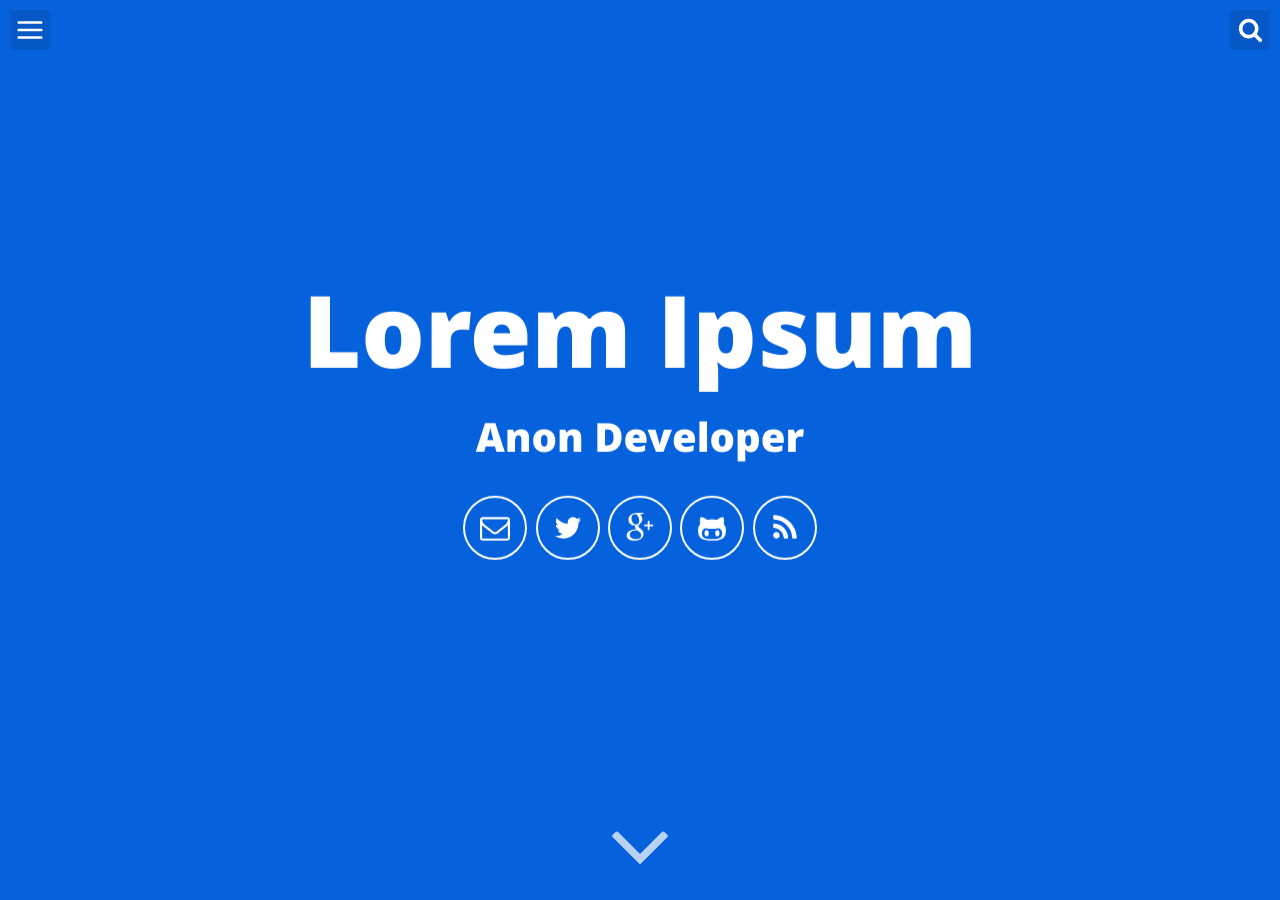
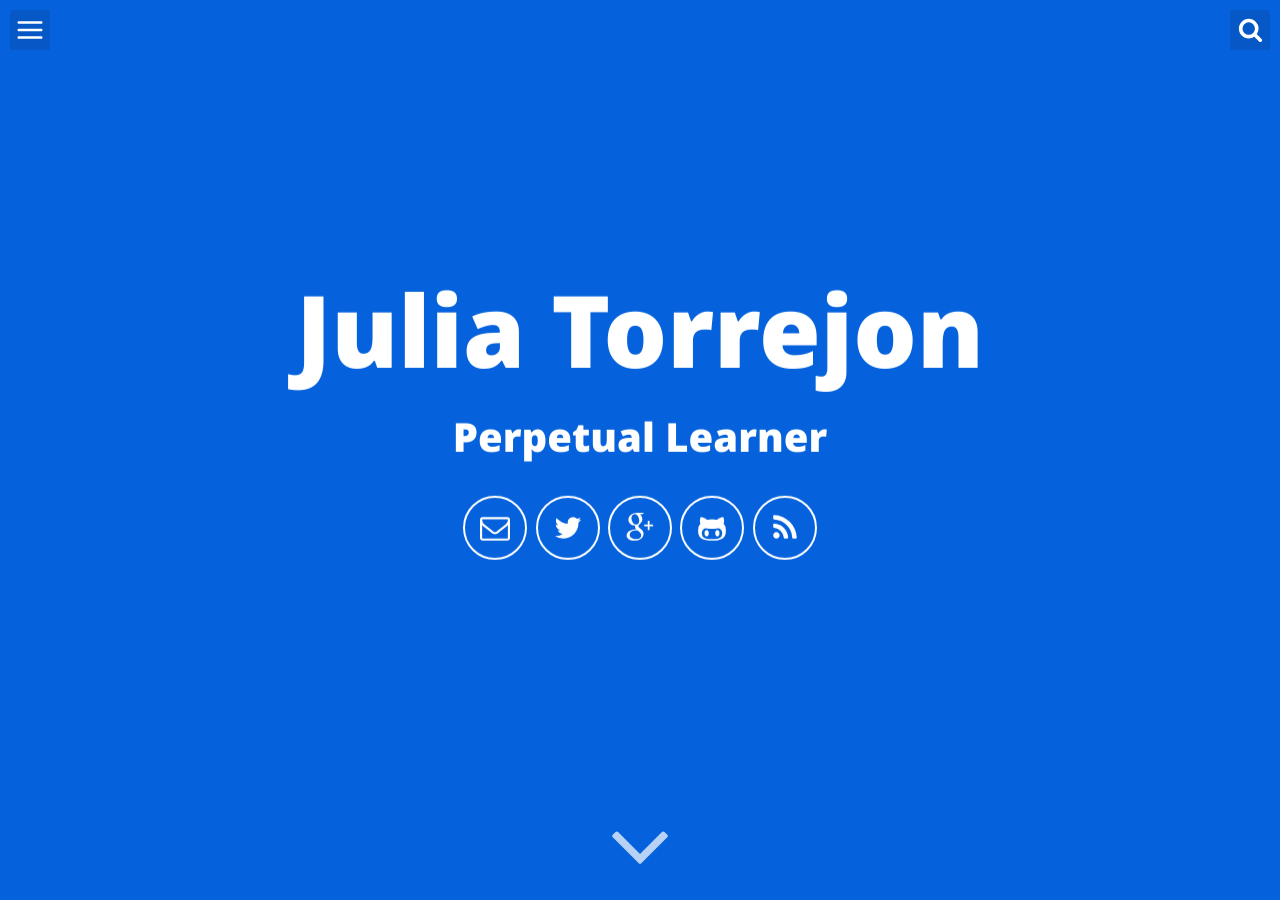
Before and after one commit to JuliaTorrejon/juliatorrejon.github.io, a Jekyll site: the page built from index.html, in a window 1280 px wide and 900 px high. Built offline with Jekyll 4.4.1, drawn with Linux system fonts in a browser that asks for light colours; part of the change alters nothing that is shown.

Commit message:
Update _config.yml

```diff
--- a/_config.yml
+++ b/_config.yml
@@ -1,16 +1,16 @@
 # Site settings
-title: A blog about lorem ipsum dolor sit amet
-description: A blog about lorem ipsum dolor sit amet
+title: Julia Torrejon
+description: A portfolio about my projects
 baseurl: "/juliatorrejon.github.io" # the subpath of your site, e.g. /blog
 url: "https://juliatorrejon.com" # the base hostname & protocol for your site e.g. http://willianjusten.com.br
 
 # User settings
-username: Lorem Ipsum
-user_description: Anon Developer at Lorem Ipsum Dolor
-user_title: Anon Developer
-email: anon@anon.com
-twitter_username: lorem_ipsum
-github_username:  lorem_ipsum
+username: Julia Torrejon
+user_description: Perpetual Learner
+user_title: Perpetual Learner
+email: juliatorrejon0@gmail.com
+twitter_username: JuliaTorrejon
+github_username:  JuliaTorrejon
 gplus_username:  lorem_ipsum
 disqus_username: lorem_ipsum
 
```
